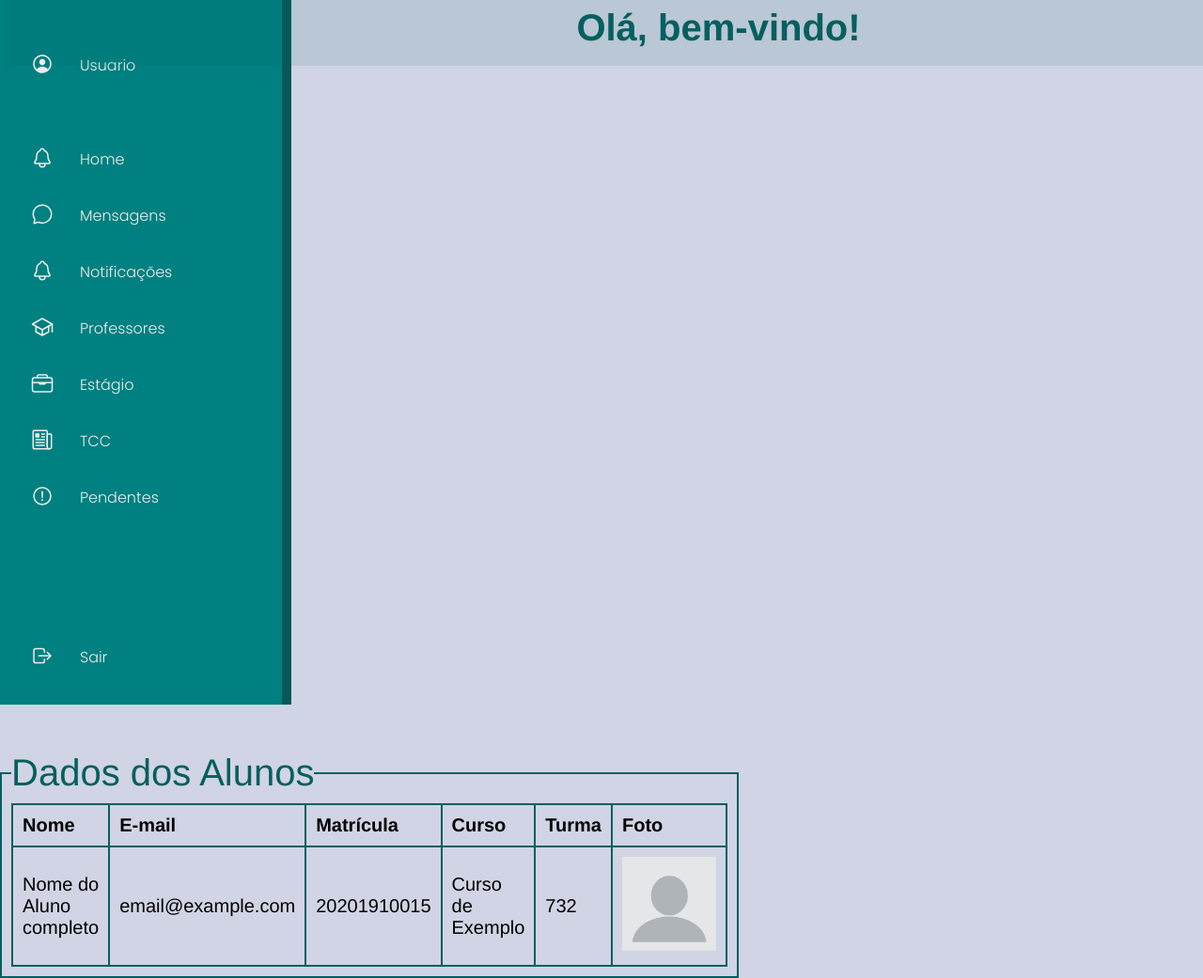
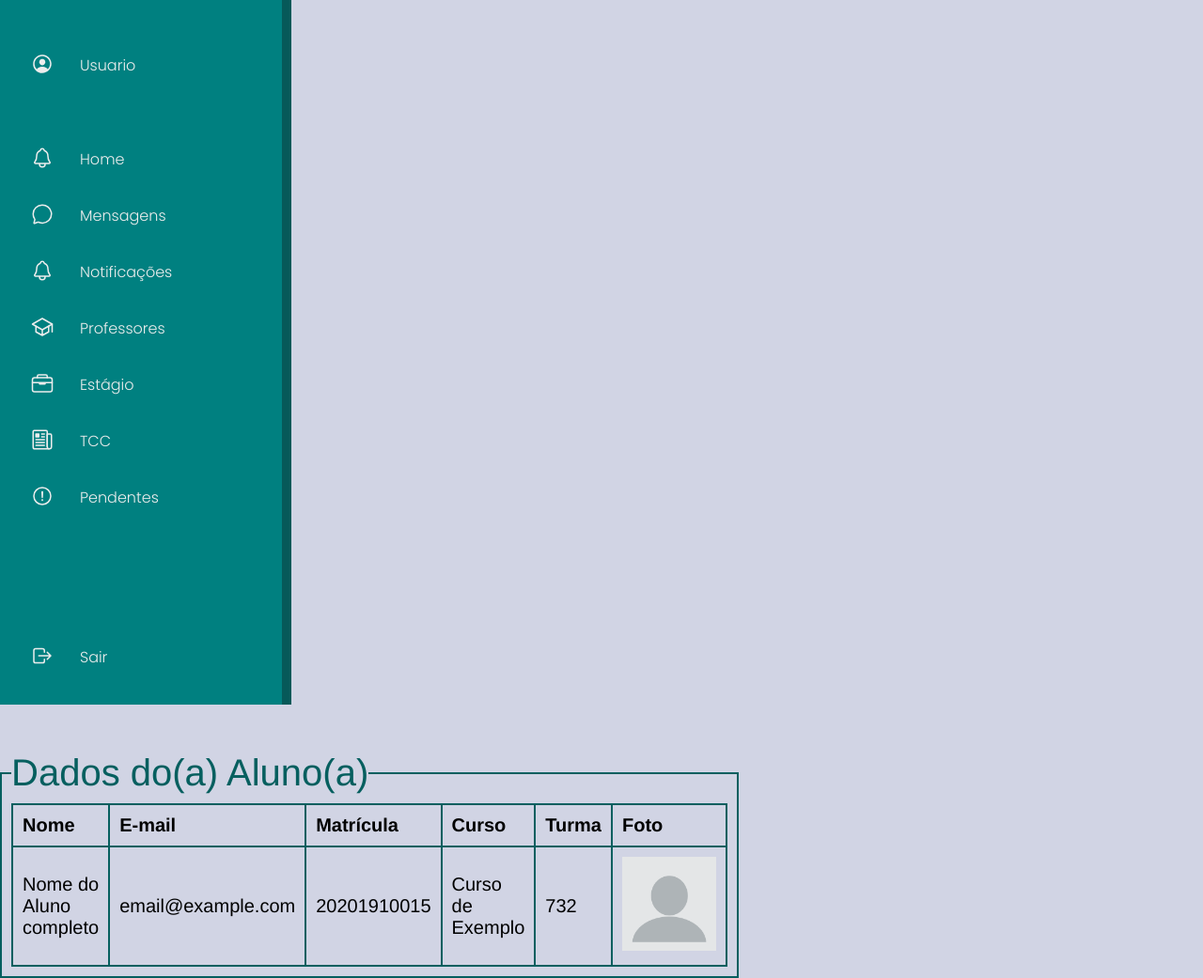
Before and after one commit to scet-ppa/SCET-PPA, a PHP site: page /html/home_aluno.html in a window 1280 px wide; the page is wider, and only the part inside the window is pictured. Shown: that part at 94% size. Run offline with PHP 8.4, Linux system fonts and the light colour scheme.

Commit message:
Atualização

```diff
--- a/pag/css/coor-tcc.css
+++ b/pag/css/coor-tcc.css
@@ -1,6 +1,5 @@
 @import url('https://fonts.googleapis.com/css2?family=Poppins:wght@200;300&display=swap');
 @import url(../css/barra_lateral.css);
-
 
 *{
     margin: 0;
--- a/pag/css/home_aluno.css
+++ b/pag/css/home_aluno.css
@@ -1,38 +1,17 @@
 @import url('https://fonts.googleapis.com/css2?family=Poppins:wght@200;300&display=swap');
 @import url(../css/barra_lateral.css);
+
+
+*{
+    margin: 0;
+    padding: 0;
+    box-sizing: border-box;
+    font-family: 'Poppins', sans-serif;
+}
 
 body {
 	background-color: #b9bed6a6;
 }
-
-.retangulo {
-	background-color: #065f5f1c;
-	height: 70px;
-	left: 5px;
-	position: absolute;
-	top: 0;
-	width: 1509px;
-	border: 15px none;
-	display: flex;
-	flex-direction: row;
-	justify-content: center;
-	}
-
-.titulo {
-	color: #065f5f;
-  	font-family: "Dosis-SemiBold", Helvetica;
-  	font-size: 40px;
-	font-weight: 600;
-	height: 70px;
-	left: 10px;
-	position: absolute;
-	top: 7px;
-	width: 1509px;
-	border: 15px none;
-	display: flex;
-	flex-direction: row;
-	justify-content: center;
-	}
 
 * {
     margin: 0;
@@ -91,3 +70,18 @@ img {
 	max-width: 100px;
 	max-height: 100px;
 }
+
+.titulo{
+	color: #065f5f;
+	font-family: "Dosis-SemiBold", Helvetica;
+
+	font-size: 40px;
+  	font-weight: 600;
+
+	position: absolute;
+	top: 10px;
+	width: 88px;
+	display: flex;
+	flex-direction: row;
+	justify-content: center;
+}
--- a/pag/html/home_aluno.html
+++ b/pag/html/home_aluno.html
@@ -10,6 +10,8 @@
     <link rel="shortcut icon" type="imagex/png" href="../img/logo-scet.jpg">
 </head>
 <body>
+
+        <div class="titulo">Seja Bem-vindo!</div>
 
 <!--Barra lateral-->
     <div class="container">
@@ -73,15 +75,9 @@
     </div>
 </div>
 
-    <!--Espaço para nomeação da home-->
-    <div class="retangulo"></div>
-
-    <!--Textos do cabeçalho-->
-    <h1 class="titulo">Olá, bem-vindo!</h1>
-
 <!--Tabela que irá mostrar as informações de cadastro do aluno no sistema-->
 <fieldset>
-    <legend>Dados dos Alunos</legend>
+    <legend>Dados do(a) Aluno(a)</legend>
     <table>
         <thead>
             <tr>
```
Also changed, not shown: pag/css/inicio.css (+18 -4 lines), pag/html/inicio.html (+5 -6 lines), pag/css/home_prof.css (indentation only).
